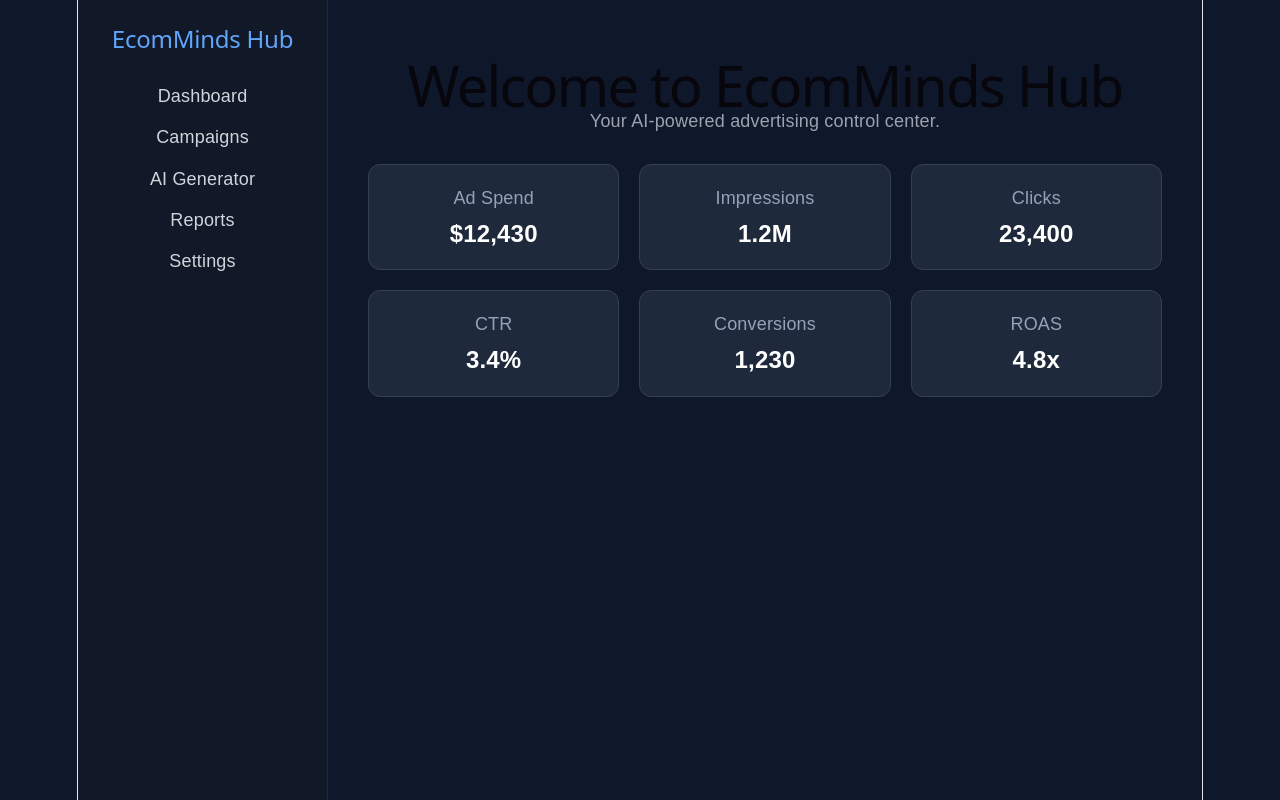
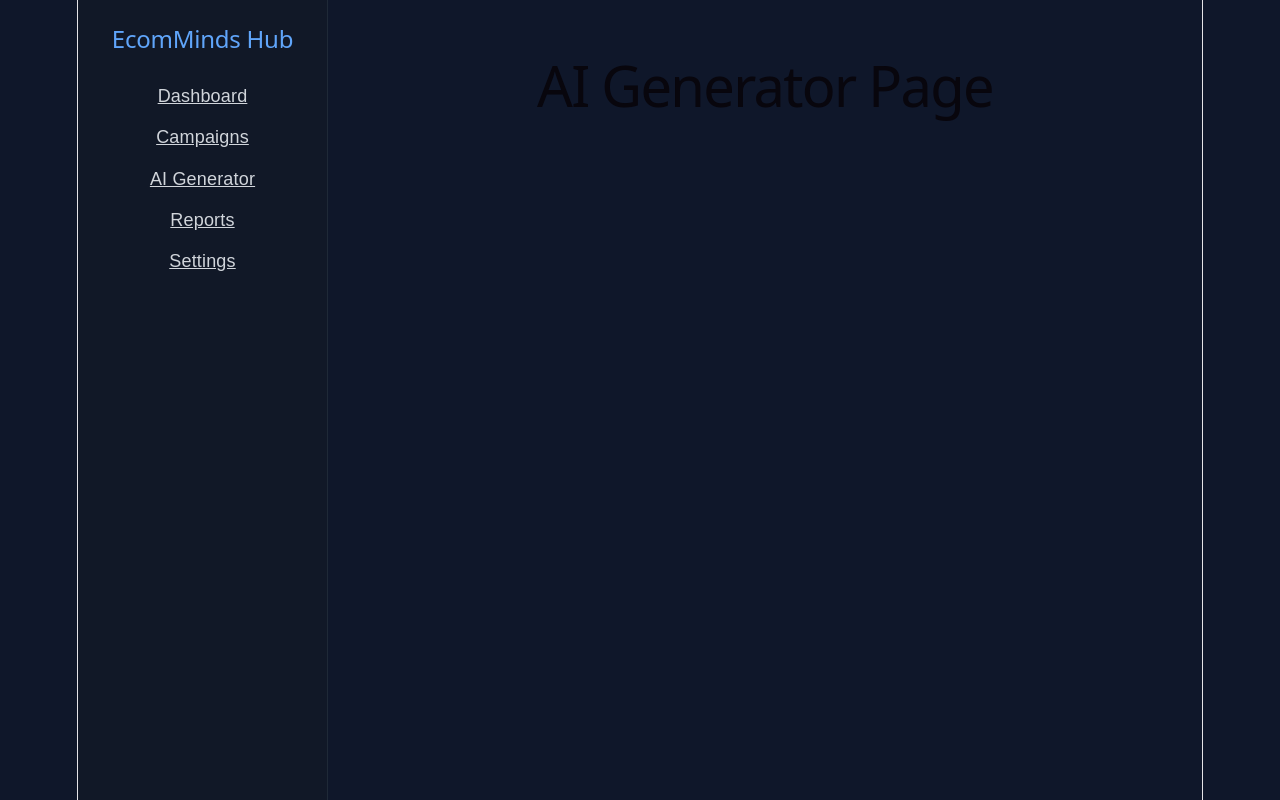
Before and after one commit to akyazmertcan-cpu/ecomminds-hub, a React (Vite) app: page /ai-generator in a window 1280 px wide. Built offline with nearby package versions, Linux system fonts and the light colour scheme.

Commit message:
Add multi-page navigation

```diff
--- a/package.json
+++ b/package.json
@@ -11,7 +11,8 @@
   },
   "dependencies": {
     "react": "^19.2.6",
-    "react-dom": "^19.2.6"
+    "react-dom": "^19.2.6",
+    "react-router-dom": "^7.16.0"
   },
   "devDependencies": {
     "@eslint/js": "^10.0.1",
--- a/src/App.tsx
+++ b/src/App.tsx
@@ -1,51 +1,39 @@
+import { BrowserRouter, Link, Route, Routes } from 'react-router-dom'
 import './App.css'
+
+import Dashboard from './pages/Dashboard'
+import Campaigns from './pages/Campaigns'
+import AIGenerator from './pages/AIGenerator'
+import Reports from './pages/Reports'
+import Settings from './pages/Settings'
 
 function App() {
   return (
+    <BrowserRouter>
       <div className="app">
         <aside className="sidebar">
           <h2>EcomMinds Hub</h2>
+
           <nav>
-          <a>Dashboard</a>
-          <a>Campaigns</a>
-          <a>AI Generator</a>
-          <a>Reports</a>
-          <a>Settings</a>
+            <Link to="/">Dashboard</Link>
+            <Link to="/campaigns">Campaigns</Link>
+            <Link to="/ai-generator">AI Generator</Link>
+            <Link to="/reports">Reports</Link>
+            <Link to="/settings">Settings</Link>
           </nav>
         </aside>
 
         <main className="main">
-        <h1>Welcome to EcomMinds Hub</h1>
-        <p>Your AI-powered advertising control center.</p>
-
-        <div className="cards">
-          <div className="card">
-            <span>Ad Spend</span>
-            <strong>$12,430</strong>
-          </div>
-          <div className="card">
-            <span>Impressions</span>
-            <strong>1.2M</strong>
-          </div>
-          <div className="card">
-            <span>Clicks</span>
-            <strong>23,400</strong>
-          </div>
-          <div className="card">
-            <span>CTR</span>
-            <strong>3.4%</strong>
-          </div>
-          <div className="card">
-            <span>Conversions</span>
-            <strong>1,230</strong>
-          </div>
-          <div className="card">
-            <span>ROAS</span>
-            <strong>4.8x</strong>
-          </div>
-        </div>
+          <Routes>
+            <Route path="/" element={<Dashboard />} />
+            <Route path="/campaigns" element={<Campaigns />} />
+            <Route path="/ai-generator" element={<AIGenerator />} />
+            <Route path="/reports" element={<Reports />} />
+            <Route path="/settings" element={<Settings />} />
+          </Routes>
         </main>
       </div>
+    </BrowserRouter>
   )
 }
 
--- /dev/null
+++ b/src/pages/AIGenerator.tsx
@@ -0,0 +1,5 @@
+function AIGenerator() {
+  return <h1>AI Generator Page</h1>
+}
+
+export default AIGenerator
--- /dev/null
+++ b/src/pages/Campaigns.tsx
@@ -0,0 +1,5 @@
+function Campaigns() {
+  return <h1>Campaigns Page</h1>
+}
+
+export default Campaigns
--- /dev/null
+++ b/src/pages/Dashboard.tsx
@@ -0,0 +1,5 @@
+function Dashboard() {
+  return <h1>Dashboard Page</h1>
+}
+
+export default Dashboard
--- /dev/null
+++ b/src/pages/Reports.tsx
@@ -0,0 +1,5 @@
+function Reports() {
+  return <h1>Reports Page</h1>
+}
+
+export default Reports
--- /dev/null
+++ b/src/pages/Settings.tsx
@@ -0,0 +1,5 @@
+function Settings() {
+  return <h1>Settings Page</h1>
+}
+
+export default Settings
```
Also changed, not shown: 1 other file (tests, documents, lock files or other folders). Lines whose indentation alone changed are shown as unchanged.
